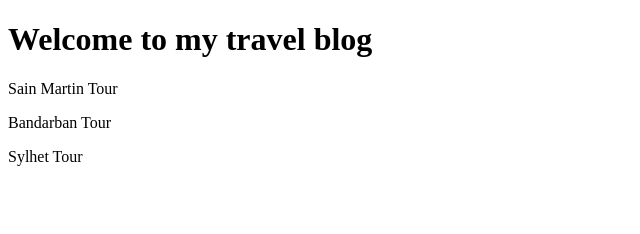
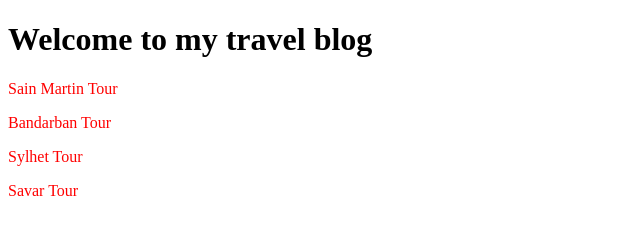
Before and after one commit to Ripon2323/my-second-repo, a plain HTML site: page index.html in a window 1280 px wide. Shown: the whole page, without its empty margins (0-640 px from the left). Drawn offline with Linux system fonts and the light colour scheme.

Commit message:
style added

```diff
--- a/index.html
+++ b/index.html
@@ -5,11 +5,13 @@
     <meta http-equiv="X-UA-Compatible" content="IE=edge">
     <meta name="viewport" content="width=device-width, initial-scale=1.0">
     <title>My Second Repo</title>
+    <link rel="stylesheet" href="style.css">
 </head>
 <body>
     <h1>Welcome to my travel blog</h1>
     <p>Sain Martin Tour</p>
     <p>Bandarban Tour</p>
     <p>Sylhet Tour</p>
+    <p>Savar Tour</p>
 </body>
 </html>
--- /dev/null
+++ b/style.css
@@ -0,0 +1,3 @@
+p{
+    color:red;
+}
```
